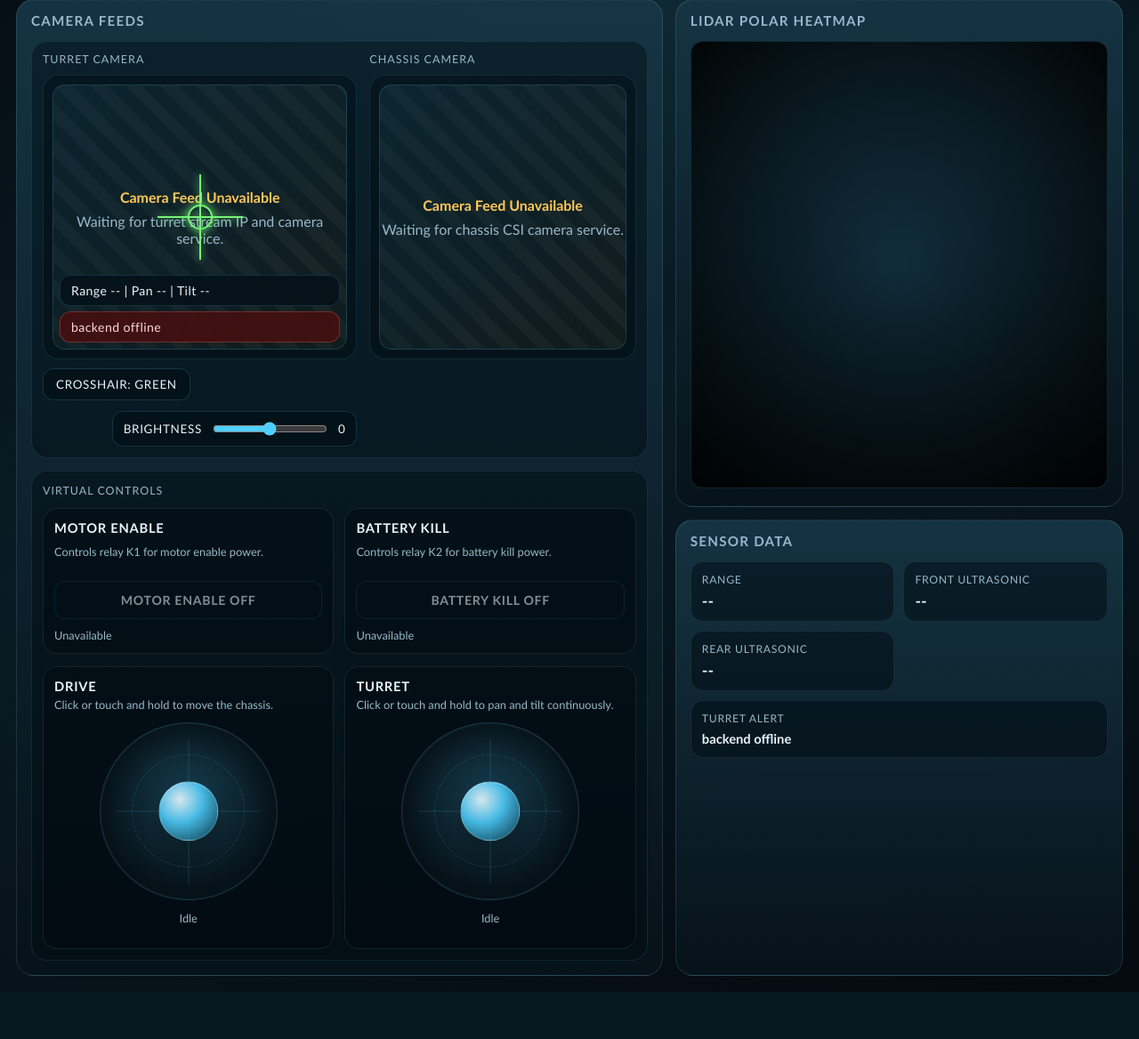
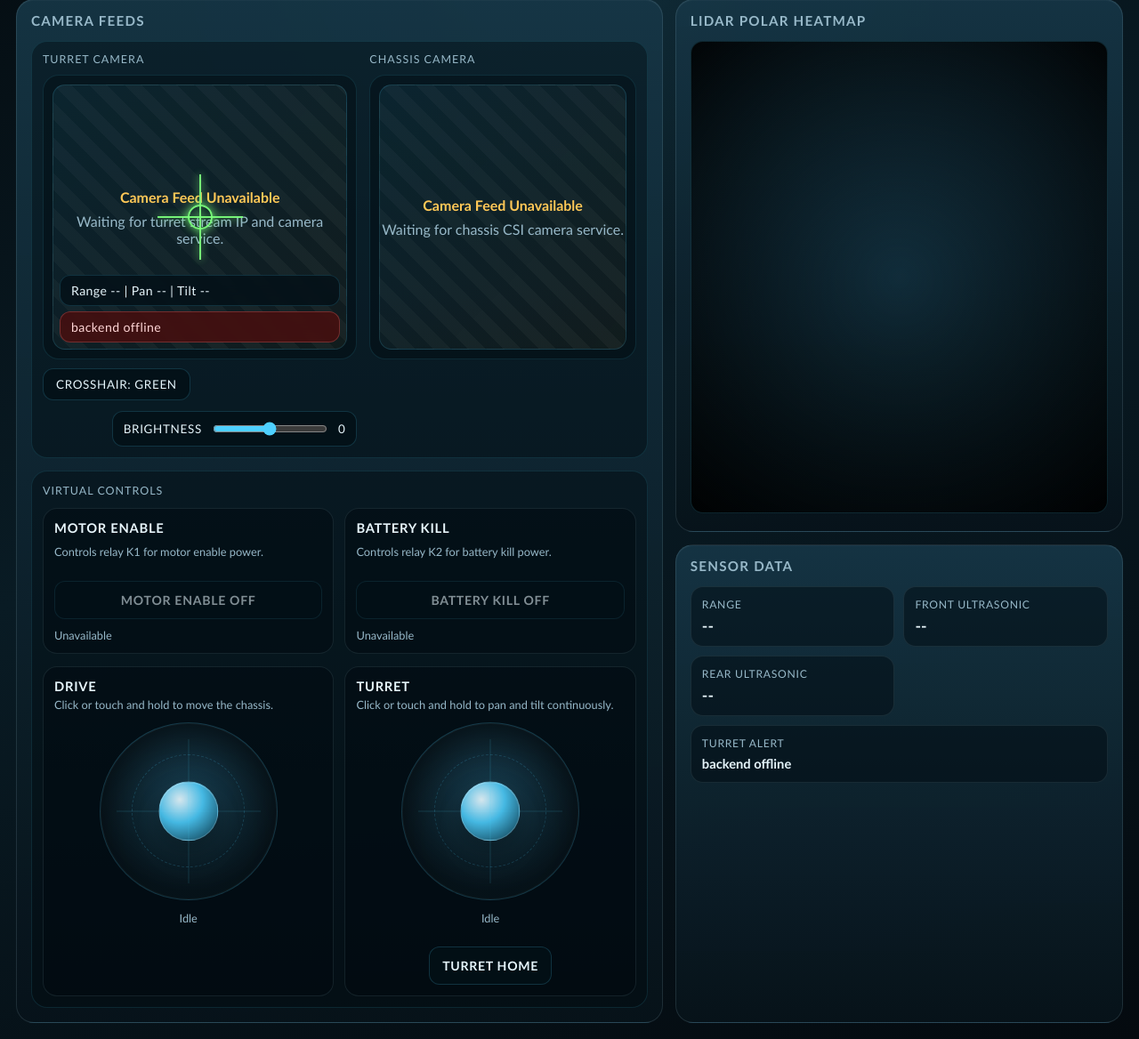
Before and after one commit to pengels22/rov, a Python web app: template Templates/index.html in a window 1280 px wide. Shown: the part 96-1264 px from the top of the page at 89% size. Before the commit the page ends 1211 px from the top, so only its background shows below. Run offline with Jinja, Linux system fonts and the light colour scheme; the template is opened without the code that fills it, so the values that code supplies are empty.

Commit message:
Add turret home functionality and update API documentation

```diff
--- a/Templates/index.html
+++ b/Templates/index.html
@@ -585,6 +585,16 @@
       font-size: 0.8rem;
       text-align: center;
       min-height: 2.4em;
+    }
+
+    .turret-action-row {
+      display: flex;
+      justify-content: center;
+      margin-top: 10px;
+    }
+
+    .turret-action-button {
+      min-width: 124px;
     }
 
     .camera-panel {
@@ -733,6 +743,9 @@
                   </div>
                 </div>
                 <p class="joystick-readout" id="turretReadout">Idle</p>
+                <div class="turret-action-row">
+                  <button type="button" class="power-button turret-action-button" id="turretHomeButton">Turret Home</button>
+                </div>
               </section>
             </div>
           </div>
@@ -791,6 +804,7 @@
     const turretJoystick = document.getElementById("turretJoystick");
     const driveReadout = document.getElementById("driveReadout");
     const turretReadout = document.getElementById("turretReadout");
+    const turretHomeButton = document.getElementById("turretHomeButton");
     const motorEnableButton = document.getElementById("motorEnableButton");
     const motorEnableStatus = document.getElementById("motorEnableStatus");
     const batteryKillButton = document.getElementById("batteryKillButton");
@@ -824,6 +838,11 @@
       document.getElementById(id).textContent = value;
     }
 
+    function updateTurretHomeButton() {
+      turretHomeButton.disabled = turretCommandInFlight;
+      turretHomeButton.textContent = turretCommandInFlight ? "Homing..." : "Turret Home";
+    }
+
     function setBrightnessUi(value) {
       const normalized = Math.max(-2, Math.min(2, Number(value) || 0));
       brightnessSlider.value = String(normalized);
@@ -1196,6 +1215,7 @@
       }
 
       turretCommandInFlight = true;
+      updateTurretHomeButton();
       try {
         const response = await fetch("/api/turret/aim", {
           method: "POST",
@@ -1223,6 +1243,43 @@
         turretReadout.textContent = `Turret error: ${message}`;
       } finally {
         turretCommandInFlight = false;
+        updateTurretHomeButton();
+      }
+    }
+
+    async function sendTurretHome() {
+      if (turretCommandInFlight) {
+        return;
+      }
+
+      turretCommandInFlight = true;
+      updateTurretHomeButton();
+      try {
+        const response = await fetch("/api/turret/home", {
+          method: "POST",
+          headers: { "Content-Type": "application/json" },
+          body: JSON.stringify({ time_ms: 500 }),
+        });
+        const payload = await response.json();
+        if (!response.ok || payload?.ok === false || payload?.error) {
+          const message = payload?.error || "turret home failed";
+          turretReadout.textContent = `Turret error: ${message}`;
+          turretAlert.hidden = false;
+          turretAlert.textContent = message;
+          flagMetric.classList.remove("is-hidden");
+          setText("flagsValue", message);
+          return;
+        }
+        turretReadout.textContent = "Home position: Pan +0% | Tilt +0%";
+        if (payload?.turret_state) {
+          turretOverlay.textContent = `Range ${document.getElementById("rangeValue").textContent} | Pan ${formatDegrees(payload.turret_state.pan_deg)} | Tilt ${formatDegrees(payload.turret_state.tilt_deg)}`;
+        }
+      } catch (error) {
+        const message = error?.message || "turret home failed";
+        turretReadout.textContent = `Turret error: ${message}`;
+      } finally {
+        turretCommandInFlight = false;
+        updateTurretHomeButton();
       }
     }
 
@@ -1487,12 +1544,17 @@
       setRelayState("/api/power/battery_kill", nextEnabled);
     });
 
+    turretHomeButton.addEventListener("click", () => {
+      sendTurretHome();
+    });
+
     crosshairToggle.addEventListener("click", () => {
       applyCrosshairColor(crosshairColor === "green" ? "red" : "green");
     });
 
     initializeCrosshairColor();
     setBrightnessUi(0);
+    updateTurretHomeButton();
     window.setInterval(pumpDriveJoystick, DRIVE_COMMAND_MS);
     window.setInterval(pumpTurretJoystick, TURRET_COMMAND_MS);
     refreshStatus();
--- a/backend/chassis_camera.py
+++ b/backend/chassis_camera.py
@@ -74,7 +74,10 @@ class ChassisCameraService:
         while not self._stop_event.is_set():
             command = self._select_command()
             if not command:
-                self._last_error = "no chassis camera command found: rpicam-vid or libcamera-vid"
+                self._last_error = (
+                    "no chassis camera command found: "
+                    "rpicam-vid, libcamera-vid, or gst-launch-1.0"
+                )
                 self._running = False
                 time.sleep(2.0)
                 continue
```
Also changed, not shown: backend/app.py (+17 -0 lines), backend/config.py (+25 -2 lines), config/API.md (+1 -0 lines), 1 other file.
